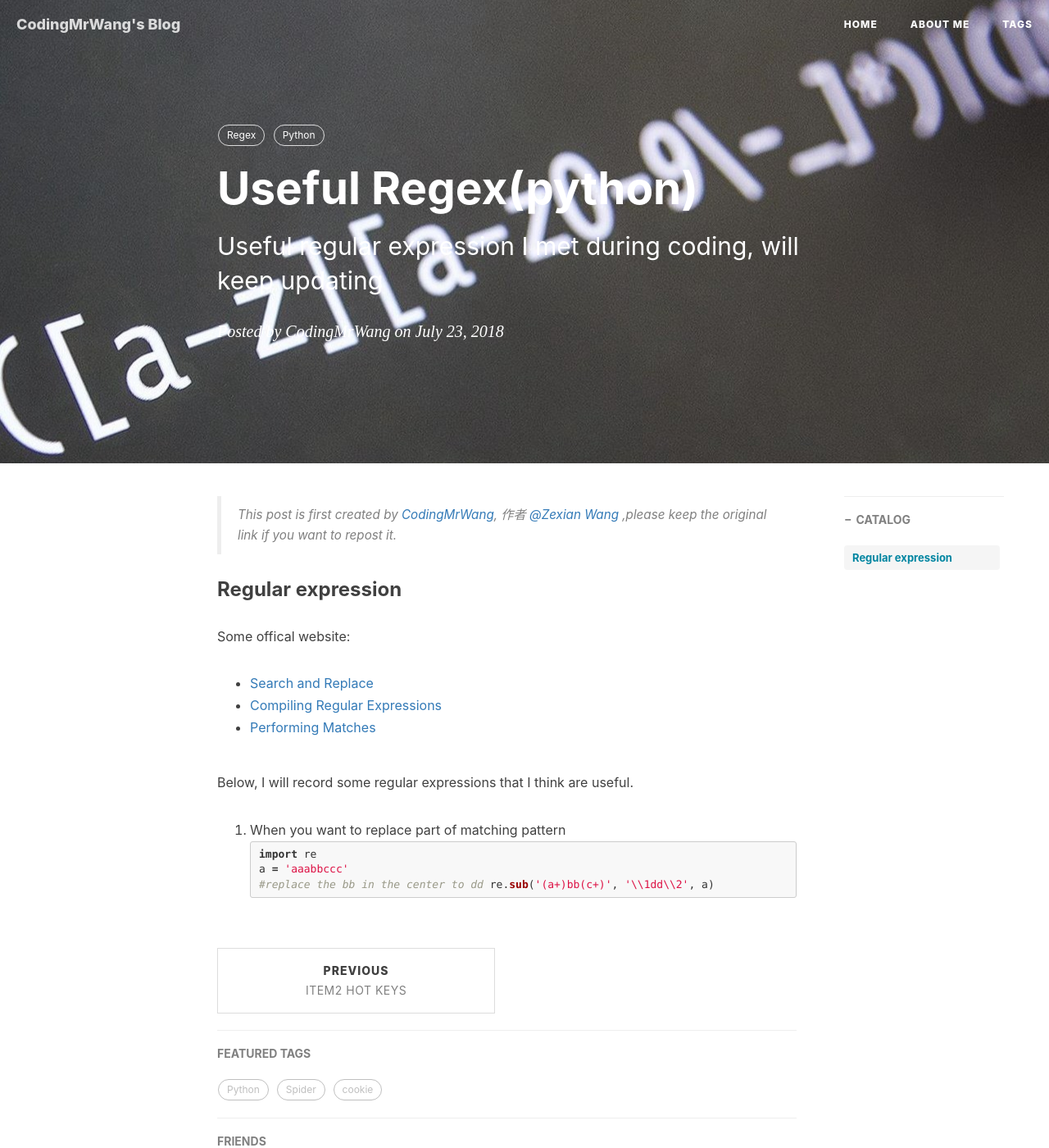
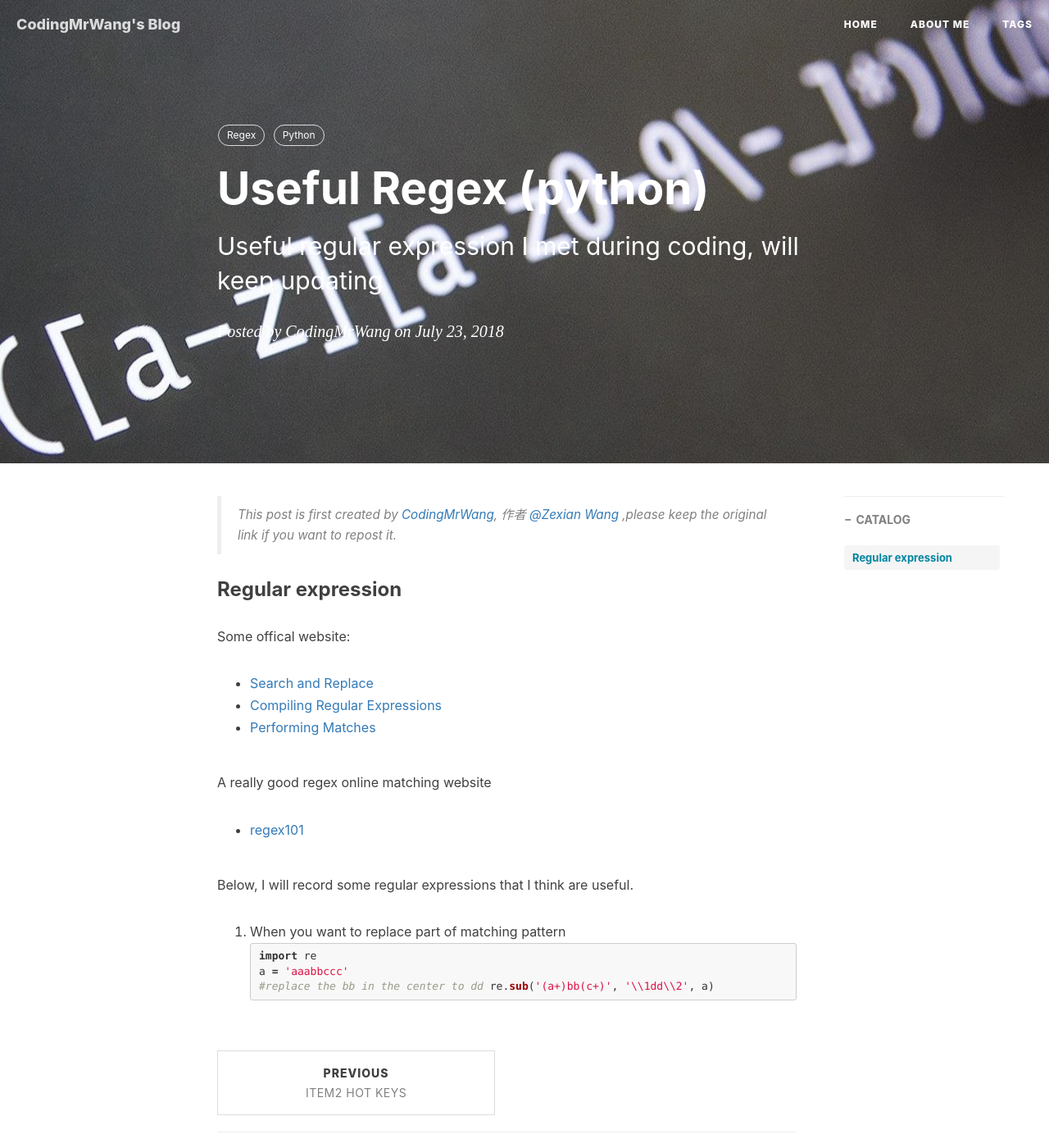
Before and after one commit to CodingMrWang/codingmrwang.github.io, a Jekyll site: the page built from _posts/2018-07-23-Regex.md, in a window 1280 px wide and 1400 px high. Shown: the whole window at 82% size. Built offline with Jekyll 4.4.1, drawn with Linux system fonts in a browser that asks for light colours; nearby versions of some CDN libraries; comment, search, counter and statistics services are not loaded.

Commit message:
update regex post

```diff
--- a/_posts/2018-07-23-Regex.md
+++ b/_posts/2018-07-23-Regex.md
@@ -1,6 +1,6 @@
 ---
 layout:     post
-title:      Useful Regex(python)
+title:      Useful Regex (python)
 subtitle:   Useful regular expression I met during coding, will keep updating
 date:       2018-07-23
 author:     CodingMrWang
@@ -21,6 +21,10 @@ Some offical website:
 - [Compiling Regular Expressions](https://docs.python.org/2/howto/regex.html#compiling-regular-expressions)
 - [Performing Matches](https://docs.python.org/2/howto/regex.html#performing-matches)
 
+A really good regex online matching website
+
+- [regex101](https://regex101.com/)
+
 Below, I will record some regular expressions that I think are useful.
 
 1. When you want to replace part of matching pattern
```
